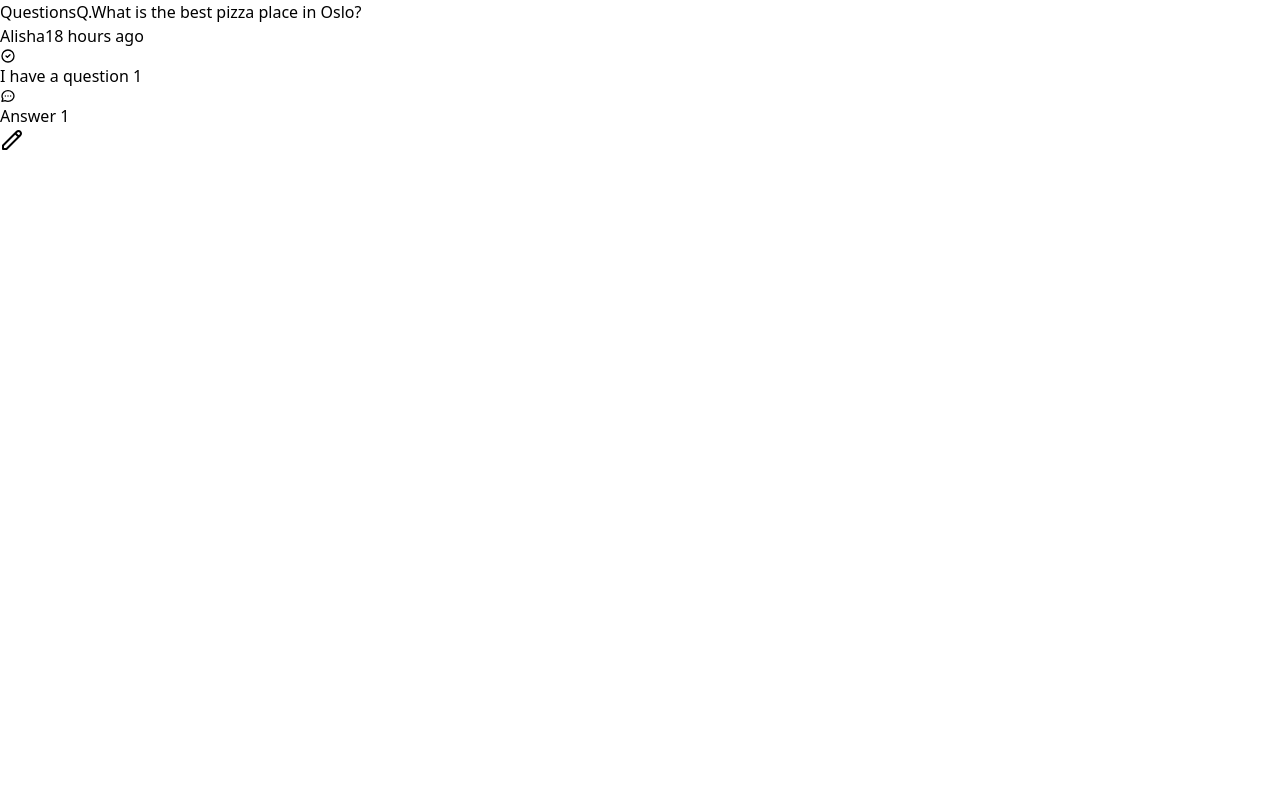
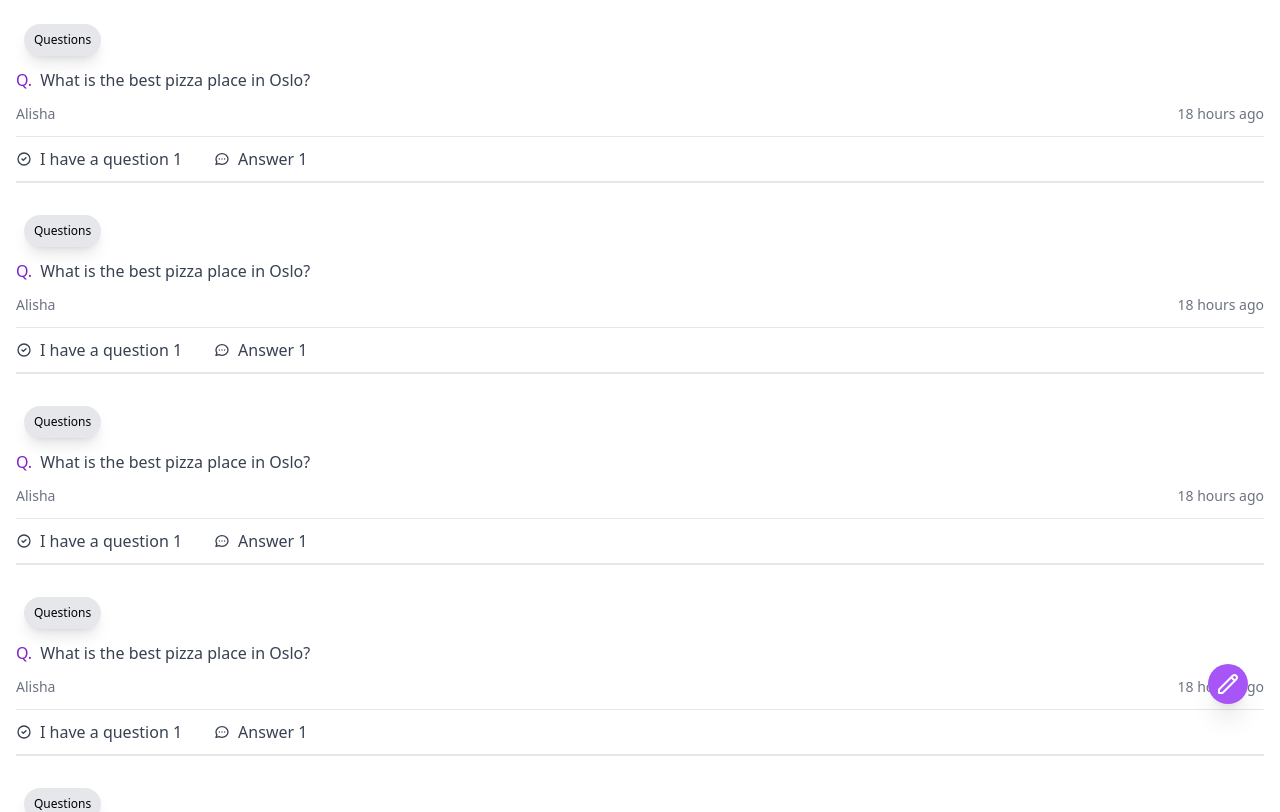
Before and after one commit to alisha0815/e-market-clone, a Next.js app: page /community in a window 1280 px wide. Shown: the top 812 px of the page. Built offline with nearby package versions, Linux system fonts and the light colour scheme.

Commit message:
community page layout styling

```diff
--- a/pages/community/index.tsx
+++ b/pages/community/index.tsx
@@ -3,19 +3,23 @@ import React from "react";
 
 const Community: NextPage = () => {
   return (
-    <div>
-      <div>
-        <span>Questions</span>
-        <span>
-          <span>Q.</span>
+    <div className="py-6 space-y-8 px-4">
+      {[...Array(10)].map((_, i) => (
+        <div key={i} className="flex flex-col items-start cursor-pointer">
+          <span className="flex items-center mx-2 px-2.5 py-2 rounded-full text-xs font-medium bg-gray-200 shadow-lg">
+            Questions
+          </span>
+          <div className="mt-3 text-gray-700">
+            <span className="text-purple-700 font-medium mr-2">Q.</span>
             What is the best pizza place in Oslo?
-        </span>
-        <div>
+          </div>
+
+          <div className="flex items-center justify-between text-gray-500 text-sm my-3 w-full font-medium">
             <span>Alisha</span>
             <span>18 hours ago</span>
           </div>
-        <div>
-          <span>
+          <div className="flex w-full space-x-8 text-gray-700 border-t border-b-[2px] py-2.5">
+            <span className="flex space-x-2 items-center">
               <svg
                 className="w-4 h-4"
                 fill="none"
@@ -32,7 +36,7 @@ const Community: NextPage = () => {
               </svg>
               <span>I have a question 1</span>
             </span>
-          <span>
+            <span className="flex items-center space-x-2">
               <svg
                 className="w-4 h-4"
                 fill="none"
@@ -51,7 +55,9 @@ const Community: NextPage = () => {
             </span>
           </div>
         </div>
-      <button>
+      ))}
+      ;
+      <button className="fixed bottom-24 right-8 bg-purple-500 rounded-full text-white p-2 shadow-xl hover:bg-purple-400 cursor-pointer transition-colors">
         <svg
           className="w-6 h-6"
           fill="none"
```
Lines whose indentation alone changed are shown as unchanged.
